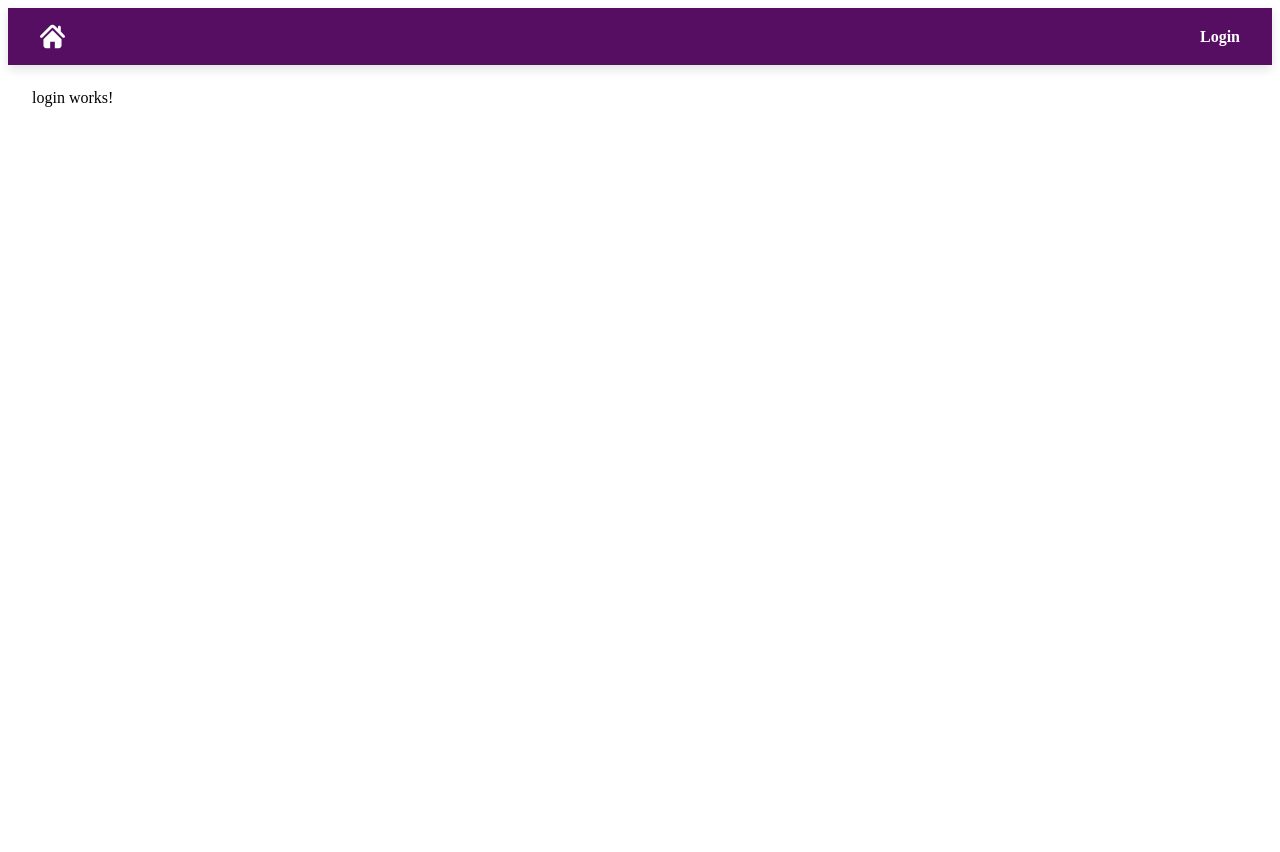
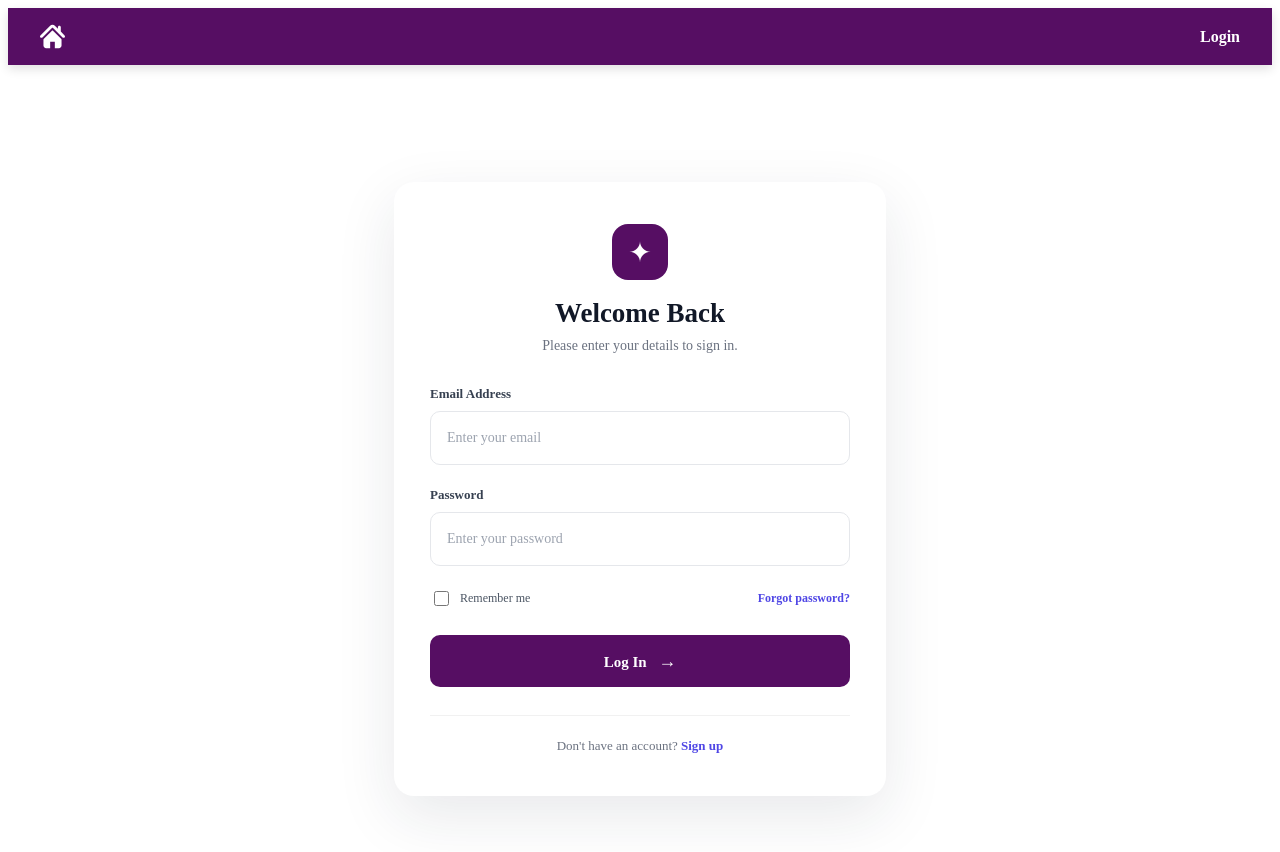
Before and after one commit to kushvijay234/project_1, an Angular app in the folder my-app/: page /login in a window 1280 px wide. Shown: the top 852 px of the page. Before the commit the page ends 800 px from the top, so only its background shows below. Built offline with nearby package versions, Linux system fonts and the light colour scheme.

Commit message:
login form

```diff
--- /dev/null
+++ b/my-app/src/app/login-data.ts
@@ -0,0 +1,5 @@
+export interface LoginData {
+    email: string;
+    password: string;
+    rememberMe: boolean;
+}
--- a/my-app/src/app/login/login.css
+++ b/my-app/src/app/login/login.css
@@ -0,0 +1,181 @@
+
+/* Google Font */
+
+.login-container {
+  height: 100vh;
+  box-sizing: border-box;
+  display: flex;
+  align-items: center;
+  justify-content: center;
+  padding: 24px;
+}
+
+.login-card {
+  width: 100%;
+  max-width: 420px;
+  background: #ffffff;
+  padding: 42px 36px;
+  border-radius: 20px;
+  box-shadow: 0 20px 60px rgba(30, 41, 59, 0.10);
+}
+
+.login-header {
+  text-align: center;
+  margin-bottom: 32px;
+}
+
+.login-logo {
+  width: 56px;
+  height: 56px;
+  display: flex;
+  align-items: center;
+  justify-content: center;
+  margin: 0 auto 18px;
+  border-radius: 16px;
+  background: var(--brand-color);
+  color: white;
+  font-size: 28px;
+}
+
+.login-header h2 {
+  font-size: 27px;
+  font-weight: 800;
+  color: #111827;
+  margin-bottom: 9px;
+}
+
+.login-header p {
+  font-size: 14px;
+  color: #6b7280;
+}
+
+.form-group {
+  margin-bottom: 22px;
+}
+
+.form-group > label {
+  display: block;
+  font-size: 13px;
+  font-weight: 600;
+  color: #374151;
+  margin-bottom: 9px;
+}
+
+.input-wrapper {
+  display: flex;
+  align-items: center;
+  height: 52px;
+  border: 1px solid #e5e7eb;
+  border-radius: 10px;
+  padding: 0 14px;
+  transition: all 0.25s ease;
+  background: #fff;
+}
+
+.input-wrapper:focus-within {
+  border-color: var(--brand-color);
+  box-shadow: 0 0 0 4px rgba(99, 102, 241, 0.12);
+}
+
+
+
+.input-wrapper input {
+  width: 100%;
+  height: 100%;
+  border: none;
+  outline: none;
+  background: transparent;
+  font-size: 14px;
+  font-family: inherit;
+  color: #111827;
+}
+
+.input-wrapper input::placeholder {
+  color: #9ca3af;
+}
+
+.form-options {
+  display: flex;
+  justify-content: space-between;
+  align-items: center;
+  margin: 5px 0 26px;
+  font-size: 12px;
+}
+
+.remember-label {
+  display: flex;
+  align-items: center;
+  gap: 8px;
+  color: #4b5563;
+  cursor: pointer;
+}
+
+.remember-label input {
+  width: 15px;
+  height: 15px;
+  accent-color: #4f46e5;
+  cursor: pointer;
+}
+
+.form-options a,
+.login-footer a {
+  color: #4f46e5;
+  font-weight: 600;
+  text-decoration: none;
+}
+
+.form-options a:hover,
+.login-footer a:hover {
+  text-decoration: underline;
+}
+
+.login-btn {
+  width: 100%;
+  height: 52px;
+  border: none;
+  border-radius: 10px;
+  background: var(--brand-color);
+  color: white;
+  font-size: 15px;
+  font-weight: 600;
+  font-family: inherit;
+  cursor: pointer;
+  transition: all 0.25s ease;
+}
+
+.login-btn span {
+  margin-left: 8px;
+  font-size: 18px;
+}
+
+.login-btn:hover {
+  transform: translateY(-2px);
+  box-shadow: 0 8px 20px rgba(79, 70, 229, 0.25);
+}
+
+.login-btn:active {
+  transform: translateY(0);
+}
+
+.login-footer {
+  text-align: center;
+  margin-top: 28px;
+  padding-top: 22px;
+  border-top: 1px solid #f1f1f1;
+}
+
+.login-footer p {
+  font-size: 13px;
+  color: #6b7280;
+}
+
+/* Responsive */
+@media (max-width: 480px) {
+  .login-card {
+    padding: 32px 22px;
+  }
+
+  .login-header h2 {
+    font-size: 24px;
+  }
+}
--- a/my-app/src/app/login/login.html
+++ b/my-app/src/app/login/login.html
@@ -1 +1,64 @@
-<p>login works!</p>
+<div class="login-container">
+  <div class="login-card">
+    <div class="login-header">
+      <div class="login-logo">✦</div>
+      <h2>Welcome Back</h2>
+      <p>Please enter your details to sign in.</p>
+    </div>
+
+    <form (submit)="onSubmit($event)">
+      <div class="form-group">
+        <label for="email">Email Address</label>
+        <div class="input-wrapper">
+          <input
+            id="email"
+            type="email"
+            placeholder="Enter your email"
+            [formField]="loginForm.email"
+          />
+          @if(loginForm.email().invalid() && loginForm.email().touched()){
+              <div class="error">
+                @for (error of loginForm.email().errors(); track error.kind) {
+                  <span>{{error.message}}</span>
+                }
+              </div>
+          }
+        </div>
+      </div>
+
+      <div class="form-group">
+        <label for="password">Password</label>
+        <div class="input-wrapper">
+          <input
+            id="password"
+            type="password"
+            placeholder="Enter your password"
+            [formField]="loginForm.password"
+          />
+          @if (loginForm.password().invalid() && loginForm.password().touched()) {
+            <div class="error">
+              @for (error of loginForm.password().errors(); track error.kind) {
+                <span>{{error.message}}</span>
+              }
+            </div>
+          }
+        </div>
+      </div>
+
+      <div class="form-options">
+        <label class="remember-label">
+          <input type="checkbox" [formField]="loginForm.rememberMe" />
+          <span>Remember me</span>
+        </label>
+
+        <a href="/forgot-password">Forgot password?</a>
+      </div>
+
+      <button type="submit" [disabled]="loginForm().invalid()" class="login-btn">Log In <span>→</span></button>
+    </form>
+
+    <div class="login-footer">
+      <p>Don't have an account? <a href="/register">Sign up</a></p>
+    </div>
+  </div>
+</div>
--- a/my-app/src/app/login/login.ts
+++ b/my-app/src/app/login/login.ts
@@ -1,9 +1,32 @@
-import { Component } from '@angular/core';
+import { Component, signal } from '@angular/core';
+import { Form } from '@angular/forms';
+import { LoginData } from '../login-data';
+import { email, form, FormField, required, submit } from '@angular/forms/signals';
 
 @Component({
   selector: 'app-login',
-  imports: [],
+  imports: [FormField],
   templateUrl: './login.html',
   styleUrl: './login.css',
 })
-export class Login {}
+export class Login {
+  loginModel = signal<LoginData>({
+    email: '',
+    password: '',
+    rememberMe: false,
+  });
+
+  loginForm = form(this.loginModel, (fieldPath) => {
+    required(fieldPath.email, { message: 'Email is required' });
+    email(fieldPath.email, { message: 'Enter a valid emai address' });
+    required(fieldPath.password, { message: 'Password is required' });
+  });
+
+  onSubmit(event: Event) {
+    event.preventDefault();
+    submit(this.loginForm, async () => {
+      const crendentials = this.loginModel();
+      console.log('Logging in with', crendentials);
+    });
+  }
+}
```
